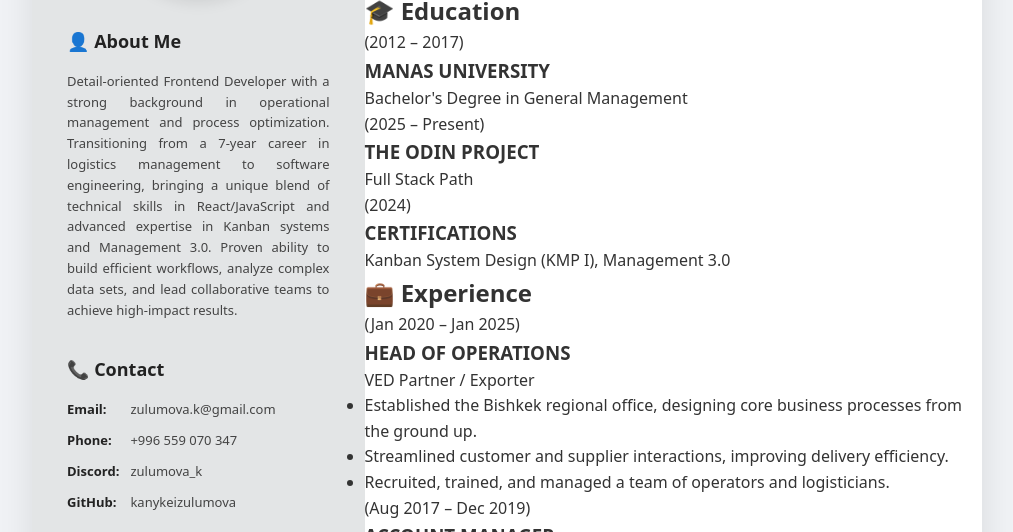
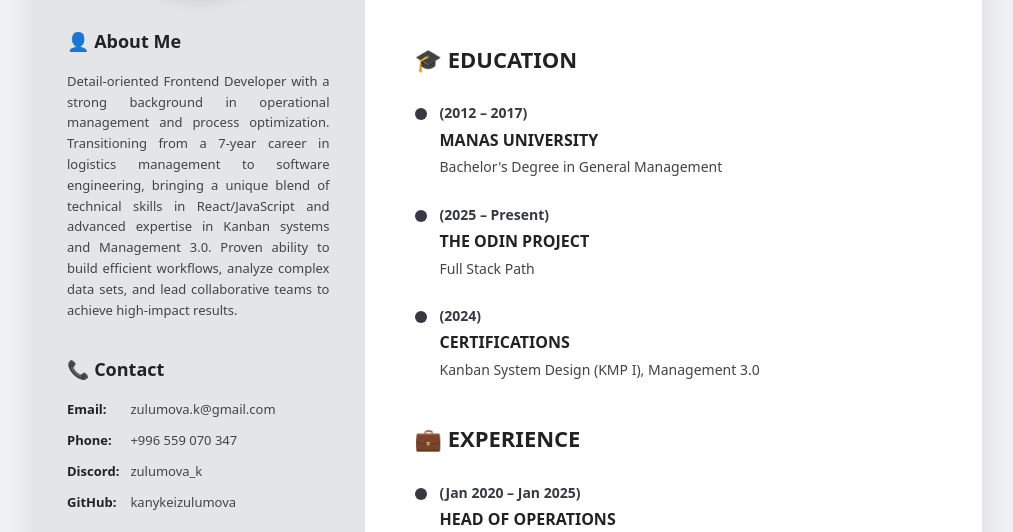
Before and after one commit to kanykeizulumova/rsschool-cv, a plain HTML site: page index.html in a window 1280 px wide. Shown: the part 268-800 px from the top of the page, without its empty margins (133-1146 px from the left). Drawn offline with Linux system fonts and the light colour scheme.

Commit message:
feat: add layout styles for main content area and timeline components

```diff
--- a/style.css
+++ b/style.css
@@ -169,3 +169,89 @@ a:hover {
 .navigation a:hover {
     opacity: 1;
 }
+
+
+
+.content {
+    padding: 50px;
+    flex: 1;
+}
+
+.content h2 {
+    font-size: 22px;
+    color: #222;
+    margin-bottom: 25px;
+    text-transform: uppercase;
+    display: flex;
+    align-items: center;
+    gap: 10px;
+}
+
+.content section {
+    margin-bottom: 40px;
+}
+
+.timeline-item {
+    position: relative;
+    padding-left: 25px;
+    margin-bottom: 25px;
+}
+
+.timeline-item::before {
+    content: '';
+    position: absolute;
+    left: 0;
+    top: 6px;
+    width: 12px;
+    height: 12px;
+    background-color: #363842;
+    border-radius: 50%;
+}
+
+.timeline-item .date {
+    font-size: 14px;
+    font-weight: bold;
+    color: #363842;
+    margin-bottom: 3px;
+}
+
+.timeline-item h3 {
+    font-size: 16px;
+    text-transform: uppercase;
+    color: #222;
+    margin-bottom: 3px;
+}
+
+.timeline-item .company {
+    font-size: 14px;
+    font-style: italic;
+    color: #555;
+    margin-bottom: 8px;
+}
+
+.timeline-item p {
+    font-size: 14px;
+    color: #444;
+}
+
+.timeline-item ul {
+    list-style: disc;
+    padding-left: 20px;
+    margin-top: 5px;
+    font-size: 14px;
+    color: #444;
+}
+
+.timeline-item ul li {
+    margin-bottom: 5px;
+}
+
+#code-example pre {
+    background-color: #f5f6f8;
+    padding: 15px;
+    border-radius: 8px;
+    overflow-x: auto;
+    font-size: 13px;
+    border: 1px solid #ddd;
+    margin-top: 10px;
+}
```
